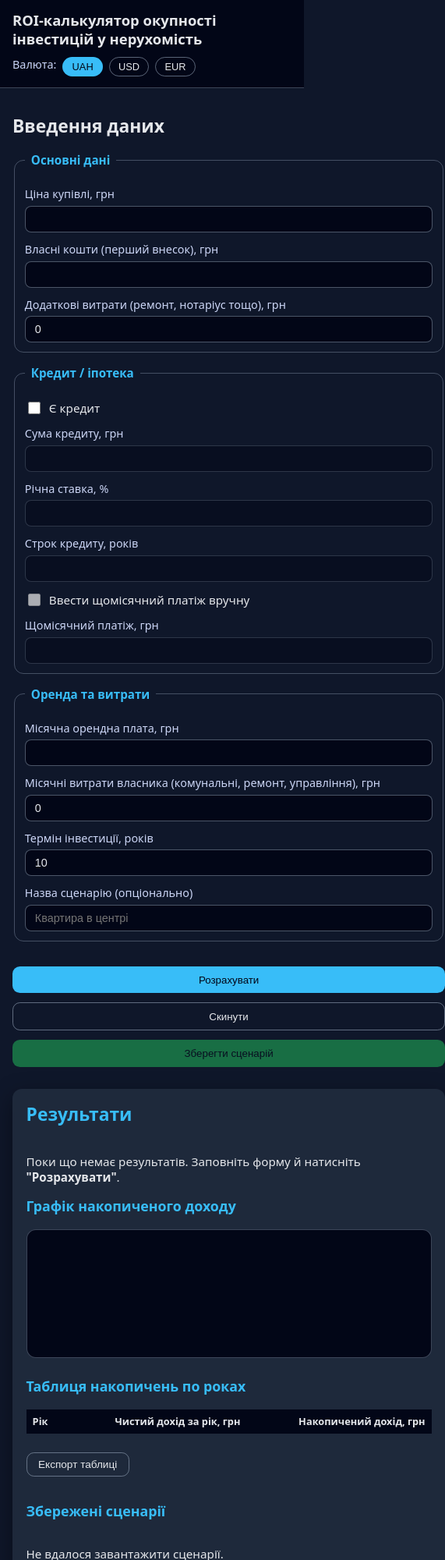
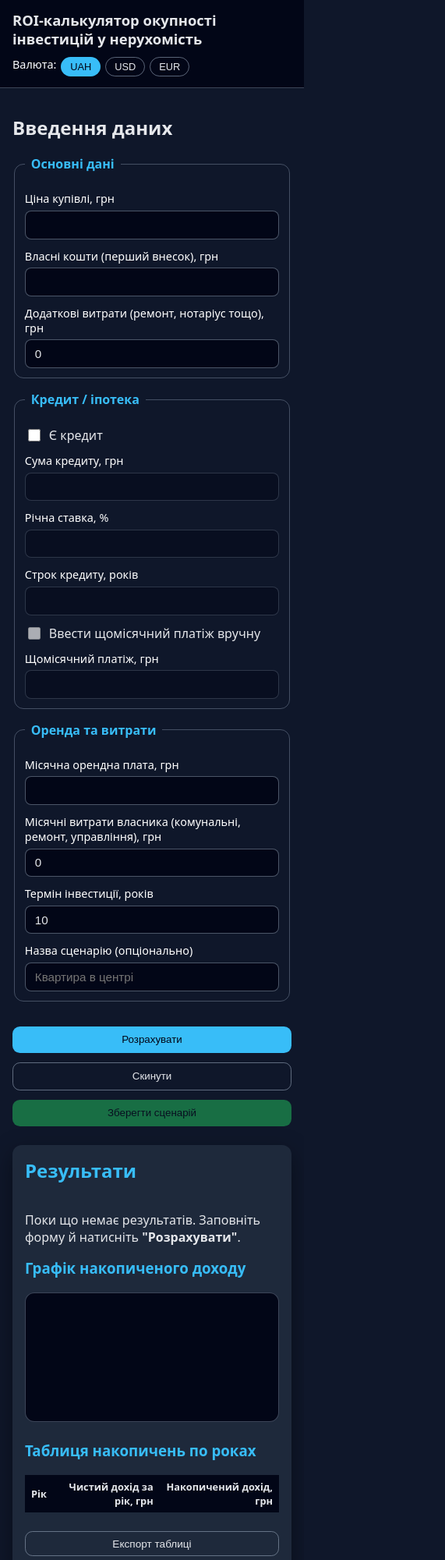
Before and after one commit to MiroslavKrupskij/ROI_Calculator, a website with bundled scripts: page public/index.html in a window 390 px wide. Shown: the top 2000 px of the page at 78% size, 571 px wide, since content can reach past the window. Built offline with nearby package versions, Linux system fonts and the light colour scheme; files whose address does not match are found by name.

Commit message:
style changes

```diff
--- a/scss/main.scss
+++ b/scss/main.scss
@@ -1,7 +1,13 @@
+@use "sass:color";
+
 $bg-color: #0f172a;
 $card-bg: #1e293b;
 $text-color: #e5e7eb;
 $accent: #38bdf8;
+$accent-green: #22c55e;
+$border-color: rgba(148, 163, 184, 0.4);
+$border-color-strong: rgba(148, 163, 184, 0.6);
+$dark: #020617;
 
 *,
 *::before,
@@ -17,13 +23,42 @@ body {
 }
 
 .app-header {
+  margin: 0;
   padding: 1.5rem 2rem;
-  background-color: #020617;
-  border-bottom: 1px solid rgba(148, 163, 184, 0.4);
+  background-color: $dark;
+  border-bottom: 1px solid $border-color;
 
   h1 {
     margin: 0;
     font-size: 1.6rem;
+  }
+}
+
+.currency-switcher {
+  margin-top: 0.75rem;
+  display: flex;
+  align-items: center;
+  gap: 0.5rem;
+
+  span {
+    color: color.adjust($text-color, $lightness: 20%);
+    font-size: 0.9rem;
+  }
+
+  .currency-btn {
+    padding: 0.25rem 0.7rem;
+    border-radius: 999px;
+    border: 1px solid $border-color-strong;
+    background-color: transparent;
+    color: $text-color;
+    font-size: 0.8rem;
+    cursor: pointer;
+
+    &--active {
+      background-color: $accent;
+      color: $dark;
+      border-color: transparent;
+    }
   }
 }
 
@@ -41,7 +76,7 @@ body {
 }
 
 .form-block {
-  border: 1px solid rgba(148, 163, 184, 0.4);
+  border: 1px solid $border-color;
   border-radius: 0.75rem;
   padding: 1rem 1.25rem;
 
@@ -60,14 +95,14 @@ body {
 
   span {
     font-size: 0.9rem;
-    color: #cbd5f5;
+    color: color.adjust($text-color, $lightness: 15%);
   }
 
   input {
     padding: 0.5rem 0.75rem;
     border-radius: 0.5rem;
     border: 1px solid rgba(148, 163, 184, 0.5);
-    background-color: #020617;
+    background-color: $dark;
     color: $text-color;
 
     &:disabled {
@@ -101,7 +136,7 @@ body {
     cursor: pointer;
     font-weight: 500;
     background-color: $accent;
-    color: #020617;
+    color: $dark;
     transition: transform 0.05s ease, box-shadow 0.1s ease;
 
     &:hover {
@@ -120,11 +155,11 @@ body {
   #resetBtn {
     background-color: transparent;
     color: $text-color;
-    border: 1px solid rgba(148, 163, 184, 0.6);
+    border: 1px solid $border-color-strong;
   }
 
   #saveScenarioBtn {
-    background-color: #22c55e;
+    background-color: $accent-green;
   }
 }
 
@@ -136,14 +171,14 @@ body {
 }
 
 .summary-card {
-  background-color: #020617;
+  background-color: $dark;
   border-radius: 0.75rem;
   padding: 0.75rem 0.9rem;
-  border: 1px solid rgba(148, 163, 184, 0.4);
+  border: 1px solid $border-color;
   font-size: 0.9rem;
 
   .label {
-    color: #94a3b8;
+    color: color.adjust($text-color, $lightness: 25%);
     font-size: 0.8rem;
   }
 
@@ -176,7 +211,7 @@ body {
   }
 
   thead {
-    background-color: #020617;
+    background-color: $dark;
     position: sticky;
     top: 0;
   }
@@ -184,10 +219,31 @@ body {
   tbody tr:nth-child(odd) {
     background-color: rgba(15, 23, 42, 0.9);
   }
-
   tbody tr:nth-child(even) {
     background-color: rgba(30, 41, 59, 0.9);
   }
+}
+
+.results-section {
+  background-color: $card-bg;
+  padding: 1.5rem;
+  border-radius: 0.75rem;
+  box-shadow: 0 10px 30px rgba(0, 0, 0, 0.4);
+
+  h2,
+  h3 {
+    margin-top: 0;
+    color: $accent;
+  }
+}
+
+.chart-wrapper {
+  margin-top: 1rem;
+  margin-bottom: 1.5rem;
+  background-color: $dark;
+  border-radius: 0.75rem;
+  padding: 0.75rem 1rem;
+  border: 1px solid $border-color;
 }
 
 .scenarios-list {
@@ -200,8 +256,8 @@ body {
 .scenario-card {
   border-radius: 0.6rem;
   padding: 0.6rem 0.8rem;
-  background-color: #020617;
-  border: 1px solid rgba(148, 163, 184, 0.4);
+  background-color: $dark;
+  border: 1px solid $border-color;
   display: flex;
   justify-content: space-between;
   align-items: center;
@@ -229,69 +285,15 @@ body {
   }
 }
 
-.results-section {
-  background-color: $card-bg;
-  padding: 1.5rem;
-  border-radius: 0.75rem;
-  box-shadow: 0 10px 30px rgba(0, 0, 0, 0.4);
-
-  h2,
-  h3 {
-    margin-top: 0;
-    color: $accent;
-  }
-}
-
-.chart-wrapper {
-  margin-top: 1rem;
-  margin-bottom: 1.5rem;
-  background-color: #020617;
-  border-radius: 0.75rem;
-  padding: 0.75rem 1rem;
-  border: 1px solid rgba(148, 163, 184, 0.4);
-
-
-}
-
-.currency-switcher {
-  margin-top: 0.75rem;
-  display: flex;
-  align-items: center;
-  gap: 0.5rem;
-
-  span {
-    color: #cbd5f5;
-    font-size: 0.9rem;
-  }
-
-  .currency-btn {
-    padding: 0.25rem 0.7rem;
-    border-radius: 999px;
-    border: 1px solid rgba(148, 163, 184, 0.6);
-    background-color: transparent;
-    color: $text-color;
-    font-size: 0.8rem;
-    cursor: pointer;
-  }
-
-  .currency-btn--active {
-    background-color: $accent;
-    color: #020617;
-    border-color: transparent;
-  }
-}
-
 #exportCsvBtn {
   margin: 1.5rem 0 2rem;
-  text-align: right;
   padding: 0.45rem 0.9rem;
   border-radius: 0.6rem;
-  border: 1px solid rgba(148, 163, 184, 0.6);
+  border: 1px solid $border-color-strong;
   background-color: transparent;
   color: $text-color;
   cursor: pointer;
   font-size: 0.85rem;
-  display: inline-block;
 
   &:hover {
     background-color: rgba(148, 163, 184, 0.15);
@@ -310,75 +312,76 @@ body {
 }
 
 @media (max-width: 768px) {
-  body {
-    font-size: 0.95rem;
-  }
-
   .app-header {
-    padding: 1rem 1.25rem;
+    padding: 1rem;
 
     h1 {
-      font-size: 1.3rem;
+      font-size: 1.2rem;
       line-height: 1.3;
     }
   }
 
+  .currency-switcher {
+    flex-wrap: wrap;
+    gap: 0.35rem;
+  }
+
   .app-main {
-    padding: 1rem 1.25rem;
+    grid-template-columns: 1fr;
+    padding: 1rem;
     gap: 1rem;
   }
 
-  .form-block {
-    padding: 0.85rem 0.9rem;
+  .results-section {
+    padding: 1rem;
+    margin-top: 0.5rem;
   }
 
-  .form-field {
-    input {
-      font-size: 0.9rem;
-    }
+  .form-block {
+    padding: 0.8rem 1rem;
+  }
+
+  .form-field input {
+    padding: 0.55rem 0.75rem;
+    font-size: 0.95rem;
+    width: 100%;
   }
 
   .form-actions {
     flex-direction: column;
-    align-items: stretch;
 
     button {
       width: 100%;
-      justify-content: center;
+      text-align: center;
     }
   }
 
   .summary-cards {
-    grid-template-columns: 1fr;
+    grid-template-columns: repeat(2, 1fr);
   }
 
-  .table-wrapper {
-    max-height: 220px;
-    overflow-x: auto;
+  .chart-wrapper {
+    padding: 0.6rem;
   }
 
   #yearly-table {
     font-size: 0.8rem;
-    min-width: 520px;
   }
 
   .scenario-card {
     flex-direction: column;
     align-items: flex-start;
-    gap: 0.4rem;
+    gap: 0.5rem;
 
     .scenario-actions {
-      width: 100%;
+      align-self: stretch;
       justify-content: flex-end;
     }
   }
 
-  .results-section {
-    padding: 1.1rem;
-  }
-
-  .chart-wrapper {
-    padding: 0.6rem 0.75rem;
+  #exportCsvBtn {
+    width: 100%;
+    text-align: center;
   }
 }
 
```
Also changed, not shown: public/styles.css.
